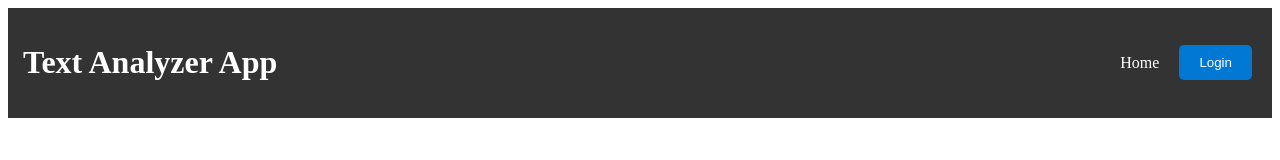
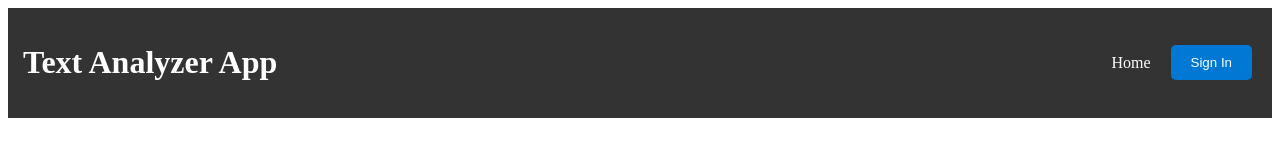
Before and after one commit to arasrasouli/azure-chat-flow-client, a Nuxt app: page / in a window 1280 px wide. Shown: the top 160 px of the page. Built offline with nearby package versions, Linux system fonts and the light colour scheme.

Commit message:
refactor: improve login component for a better menu navigation and page redirection

```diff
--- a/components/LoginComponent.vue
+++ b/components/LoginComponent.vue
@@ -1,35 +1,32 @@
 <template>
-    <button v-if="!isAuthenticatedRef" @click="handleLogin">Login</button>
-    <button v-else @click="handleLogout">Logout</button>
+  <div>
+    <button v-if="!isAuthenticated" @click="handleSignIn">Sign In</button>
+    <button v-if="isAuthenticated" @click="handleSignOut">Sign Out</button>
+  </div>
 </template>
 
 <script setup>
-import { useMSAuth } from "~/composables/useMSAuth";
-import { useRouter } from "vue-router";
+import { defineEmits } from 'vue';
+import { useMSAuth } from '~/composables/useMSAuth';
+import { useRouter } from 'vue-router';
 
-const { signIn, signOut, isAuthenticated, getAccounts } = useMSAuth();
+const { isAuthenticated, signIn, signOut } = useMSAuth();
 const router = useRouter();
+const emit = defineEmits(['auth-updated']);
 
-const isAuthenticatedRef = useState("isAuthenticated", () => isAuthenticated());
-
-const handleLogin = async () => {
+const handleSignIn = async () => {
   await signIn();
-  isAuthenticatedRef.value = isAuthenticated();
-
-  if (isAuthenticatedRef.value) {
-    router.push("/dashboard");
-  }
+  emit('auth-updated', true);
+  router.push("/dashboard");
 };
 
-const handleLogout = async () => {
+const handleSignOut = async () => {
   await signOut();
-  isAuthenticatedRef.value = isAuthenticated();
-  if (!isAuthenticatedRef.value) {
-    router.push("/home");
-  }
+  emit('auth-updated', false);
+  router.push("/");
 };
+
 </script>
-
 
 <style scoped>
 button {
--- a/composables/useMSAuth.ts
+++ b/composables/useMSAuth.ts
@@ -1,18 +1,33 @@
-import { useRuntimeConfig, useNuxtApp } from "#app";
-import { MSAuth } from "~/services/msAuth";
+import { ref, computed } from 'vue';
+import { useRuntimeConfig, useNuxtApp } from '#app';
+import { MSAuth } from '~/services/msAuth';
+
+const authenticated = ref(false);
 
 export const useMSAuth = () => {
   const config = useRuntimeConfig();
   const nuxtApp = useNuxtApp();
-
   const msAuth = new MSAuth(config, nuxtApp);
 
+  const checkAuth = () => {
+    authenticated.value = msAuth.isAuthenticated();
+  };
+
   return {
-    initialize: () => msAuth.initialize(),
-    signIn: () => msAuth.signIn(),
+    initialize: async () => {
+      await msAuth.initialize();
+      checkAuth();
+    },
+    signIn: async () => {
+      await msAuth.signIn();
+      checkAuth();
+    },
     acquireTokenSilent: () => msAuth.acquireTokenSilent(),
     getAccounts: () => msAuth.getAccounts(),
-    isAuthenticated: () => msAuth.isAuthenticated(),
-    signOut: () => msAuth.signOut(),
+    isAuthenticated: computed(() => authenticated.value),
+    signOut: async () => {
+      await msAuth.signOut();
+      authenticated.value = false;
+    },
   };
 };
--- a/pages/dashboard/index.vue
+++ b/pages/dashboard/index.vue
@@ -1,12 +1,17 @@
 <template>
   <div class="dashboard-container">
     <h2>{{ getWelcomeMessage() }}</h2>
+    <div>
+    <h2>Upload File</h2>
+    <FileUpload @file-selected="onFileSelected" @upload="handleUpload" />
+  </div>
   </div>
 </template>
 
-<script setup lang="ts">
+<script setup>
 import { getWelcomeMessage } from './dashboard';
 import { useRouter } from '#imports';
+import FileUpload from "~/components/FileUpload.vue";
 import './dashboard.css';
 
 const router = useRouter();
@@ -14,4 +19,14 @@ const router = useRouter();
 useHead({
   title: 'Dashboard',
 });
+
+
+const onFileSelected = (file) => {
+  console.log("Selected File:", file);
+};
+
+const handleUpload = async (file) => {
+  console.log("Uploading File:", file);
+  // TODO: Call API or upload directly to Azure Storage
+};
 </script>
```
